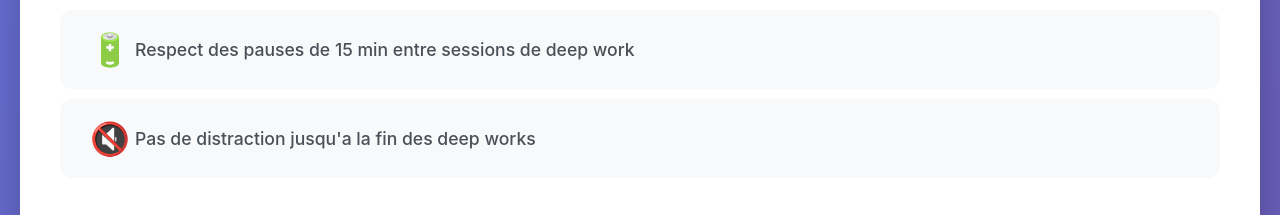
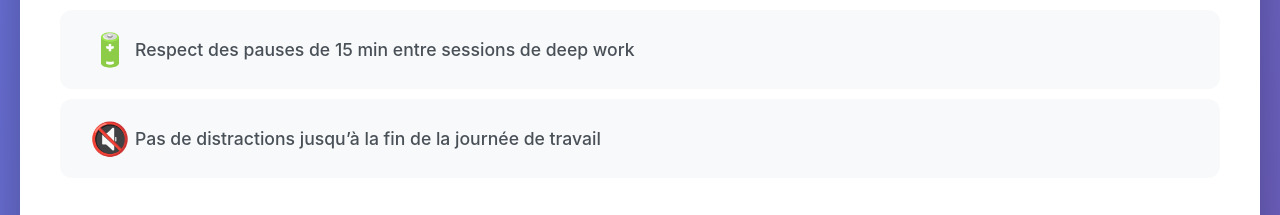
Before and after one commit to wakoskyflow/habit-tracker, a plain HTML site: page index.html in a window 1280 px wide. Shown: the part 1180-1395 px from the top of the page. Drawn offline with Linux system fonts and the light colour scheme.

Commit message:
Update index.html

```diff
--- a/index.html
+++ b/index.html
@@ -530,7 +530,7 @@
                 </div>
                 <div class="habit-item" data-habit="nodistraction" onclick="toggleHabit(this)">
                     <div class="habit-icon">🔇</div>
-                    <div class="habit-name">Pas de distraction jusqu'a la fin des deep works</div>
+                    <div class="habit-name">Pas de distractions jusqu’à la fin de la journée de travail</div>
                 </div>
             </div>
 
```
